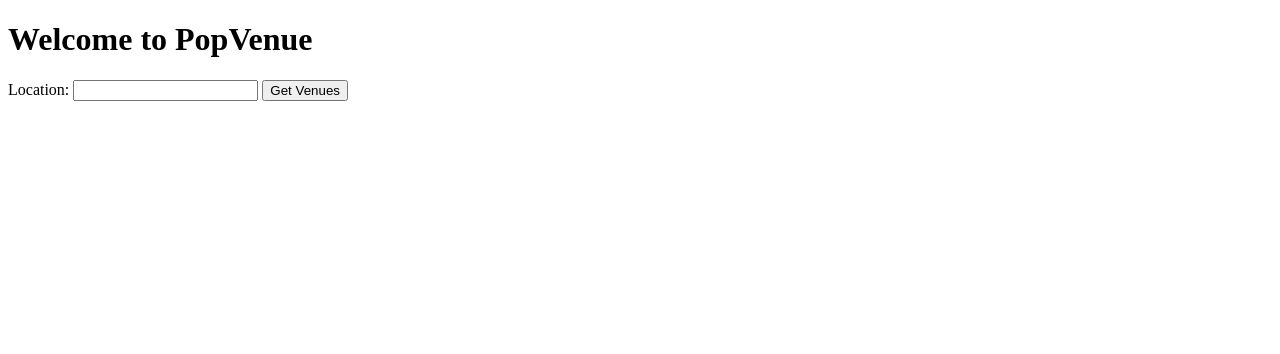
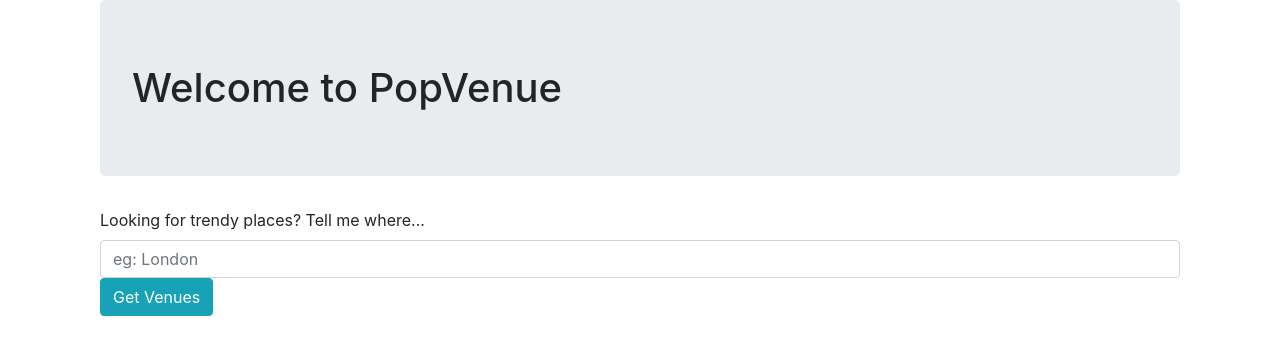
Before and after one commit to davidgras/pop-venue, a website: page public/popvenues.html in a window 1280 px wide. Drawn offline with nearby package versions, Linux system fonts and the light colour scheme.

Commit message:
Bootstrap layout.

```diff
--- a/public/popvenues.html
+++ b/public/popvenues.html
@@ -2,25 +2,36 @@
 <html lang="en">
 <head>
     <meta charset="UTF-8">
+
     <title>PopVenue App</title>
 
     <!-- jQuery library -->
     <script src="https://code.jquery.com/jquery-3.3.1.min.js" integrity="sha384-tsQFqpEReu7ZLhBV2VZlAu7zcOV+rXbYlF2cqB8txI/8aZajjp4Bqd+V6D5IgvKT" crossorigin="anonymous"></script>
+
+    <!-- Bootstrap library -->
+    <link rel="stylesheet" href="https://maxcdn.bootstrapcdn.com/bootstrap/4.0.0/css/bootstrap.min.css" integrity="sha384-Gn5384xqQ1aoWXA+058RXPxPg6fy4IWvTNh0E263XmFcJlSAwiGgFAW/dAiS6JXm" crossorigin="anonymous">
+    <script src="https://maxcdn.bootstrapcdn.com/bootstrap/4.0.0/js/bootstrap.min.js" integrity="sha384-JZR6Spejh4U02d8jOt6vLEHfe/JQGiRRSQQxSfFWpi1MquVdAyjUar5+76PVCmYl" crossorigin="anonymous"></script>
 
     <!-- PopVenues JS functions -->
     <script src="popvenues.js"></script>
 
 </head>
 <body>
-    <h1>Welcome to PopVenue</h1>
 
-    <div>
-        <label for="location">Location:</label>
-        <input id="location" type="text" />
-        <button id="search">Get Venues</button>
+    <div class="container">
+        <div class="col-md-12 col-md-offset-2">
+
+            <h1 class="jumbotron">Welcome to PopVenue</h1>
+
+            <div class="form-group">
+                <label for="location">Looking for trendy places? Tell me where...</label>
+                <input id="location" type="text" placeholder="eg: London" class="form-control" />
+                <button id="search" class="btn btn-info" >Get Venues</button>
+            </div>
+
+            <div id="result"></div>
+        </div>
     </div>
-
-    <div id="result"></div>
 
 </body>
 </html>
```
Also changed, not shown: public/popvenues.js (line endings or trailing spaces).
